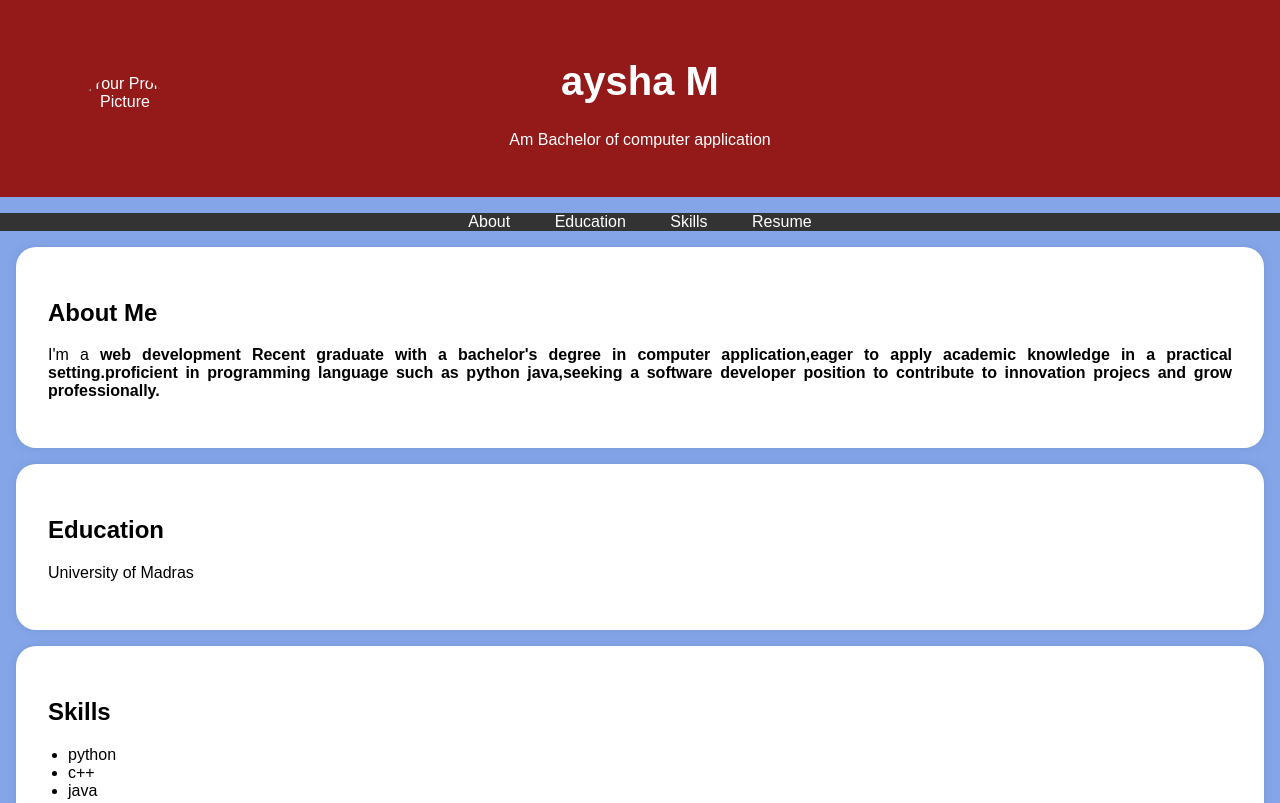
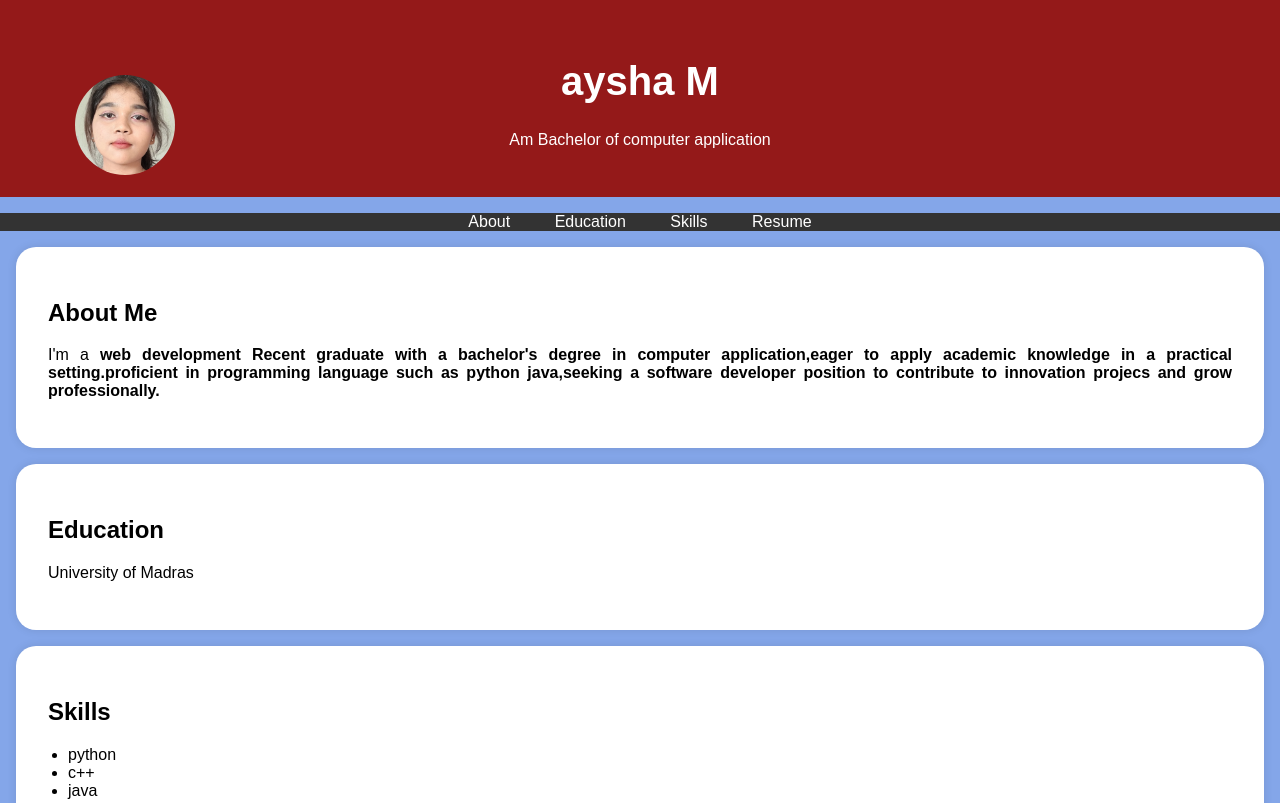
Before and after one commit to Ayesha-debug382/Ayesha-debug382, a plain HTML site: page index.html in a window 1280 px wide. Shown: the top 803 px of the page. Drawn offline with Linux system fonts and the light colour scheme.

Commit message:
Update index.html

```diff
--- a/index.html
+++ b/index.html
@@ -95,7 +95,7 @@
     <header>
         <div class="header-content">
             <!-- Add your profile picture here -->
-            <img src="Passport.jpg"alt="Your Profile Picture"
+            <img src="passport photo.jpg"alt="Your Profile Picture"
 class="profile-picture">
             <h1>aysha M</h1>
             <p>Am Bachelor of computer
```
